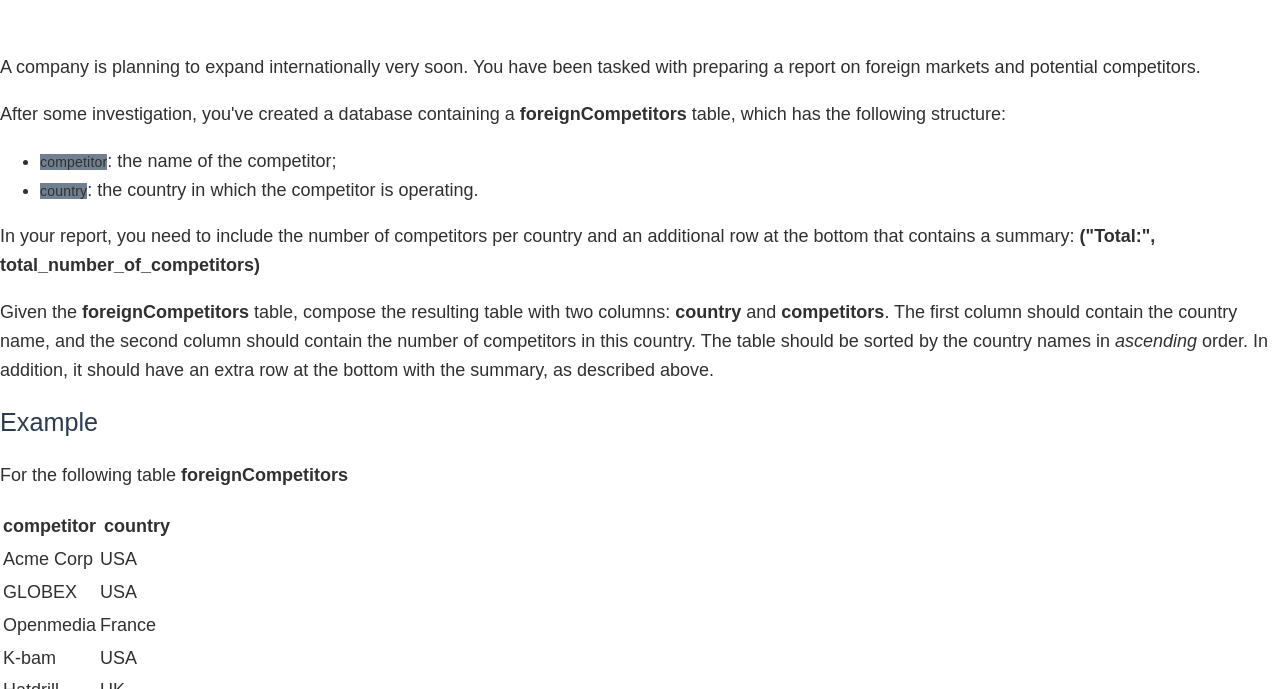
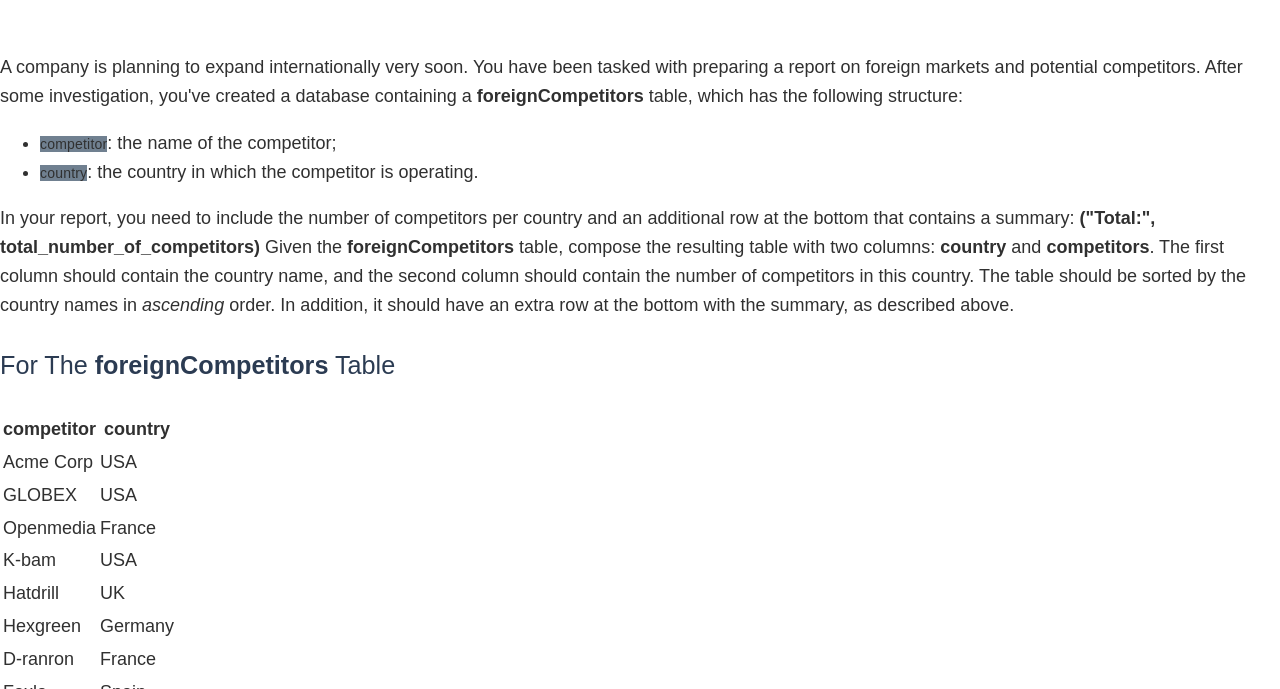
Before and after one commit to mungruez/myPortfolioWebsite, a plain HTML site: page sqlprojects-item.html in a window 1280 px wide. Shown: the part 825-1514 px from the top of the page. Drawn offline with nearby package versions, Linux system fonts and the light colour scheme.

Commit message:
Update sqlprojects-item.html

```diff
--- a/sqlprojects-item.html
+++ b/sqlprojects-item.html
@@ -38,16 +38,13 @@
         </section>
 
 <div class="portfolio-item-individual">
-  <div class="markdown"><p>A company is planning to expand internationally very soon. You have been tasked with preparing a report on foreign markets and potential competitors.</p>
-  <p>After some investigation, you've created a database containing a <strong>foreignCompetitors</strong> table,  which has the following structure:</p>
+  <div class="markdown"><p>A company is planning to expand internationally very soon. You have been tasked with preparing a report on foreign markets and potential competitors. After some investigation, you've created a database containing a <strong>foreignCompetitors</strong> table,  which has the following structure:</p>
   <ul>
     <li><code>competitor</code>: the name of the competitor;</li>
     <li><code>country</code>: the country in which the competitor is operating.</li>
   </ul>
-  <p>In your report, you need to include the number of competitors per country and an additional row at the bottom that contains a summary: <strong>("Total:", total_number_of_competitors)</strong></p>
-  <p>Given the <strong>foreignCompetitors</strong> table, compose the resulting table with two columns: <strong>country</strong> and <strong>competitors</strong>. The first column should contain the country name, and the second column should contain the number of competitors in this country. The table should be sorted by the country names in <em>ascending</em> order. In addition, it should have an extra row at the bottom with the summary, as described above.</p>
-  <p><span class="markdown" style="color:#2b3b52;font-size:1.4em">Example</span></p>
-  <p>For the following table <strong>foreignCompetitors</strong></p>
+  <p>In your report, you need to include the number of competitors per country and an additional row at the bottom that contains a summary: <strong>("Total:", total_number_of_competitors)</strong> Given the <strong>foreignCompetitors</strong> table, compose the resulting table with two columns: <strong>country</strong> and <strong>competitors</strong>. The first column should contain the country name, and the second column should contain the number of competitors in this country. The table should be sorted by the country names in <em>ascending</em> order. In addition, it should have an extra row at the bottom with the summary, as described above.</p>
+  <p style="color:#2b3b52;font-size:1.4em">For The <strong>foreignCompetitors</strong> Table</p>
   <table><tbody><tr>
   </tr><tr>
     <th>competitor</th>
```
